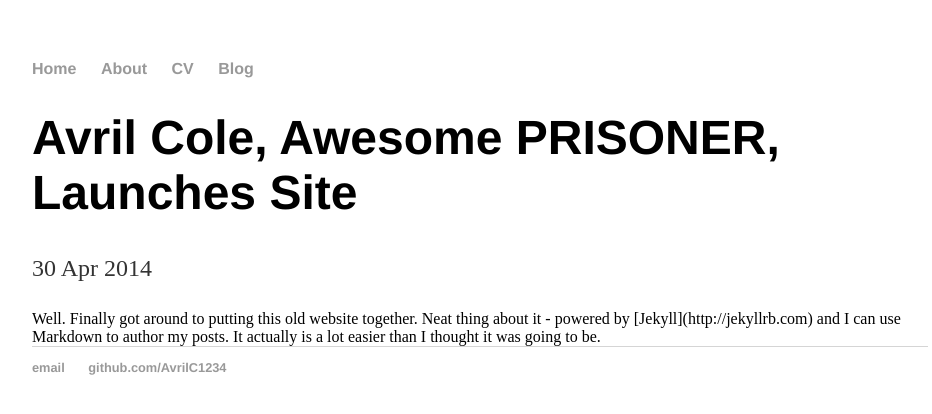
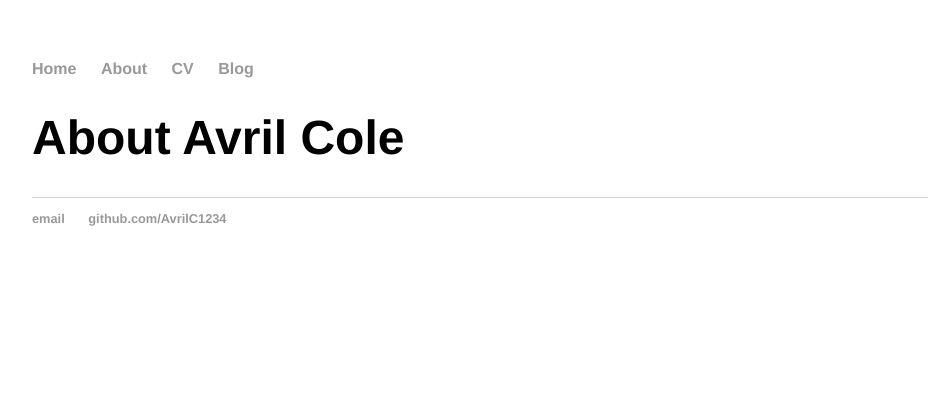
Before and after one commit to AvrilC1234/AvrilC1234.github.io, a Jekyll site: the page built from about/index.html, in a window 1280 px wide. Shown: the top 414 px of the page, without its empty margins (160-1092 px from the left). Built offline with Jekyll 4.4.1, drawn with Linux system fonts in a browser that asks for light colours.

Commit message:
Update index.html

```diff
--- a/about/index.html
+++ b/about/index.html
@@ -1,7 +1,4 @@
 ---
 layout: post
-title: "Avril Cole, Awesome PRISONER, Launches Site"
-date: 2014-04-30
+title: About Avril Cole
 ---
-
-Well. Finally got around to putting this old website together. Neat thing about it - powered by [Jekyll](http://jekyllrb.com) and I can use Markdown to author my posts. It actually is a lot easier than I thought it was going to be.
```
